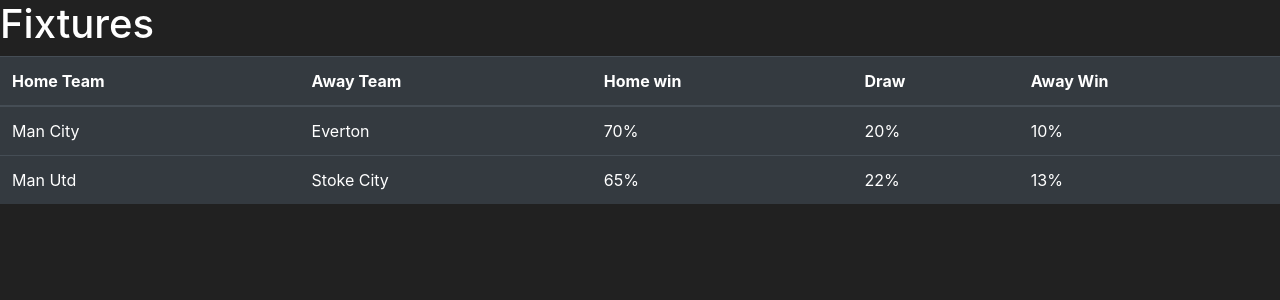
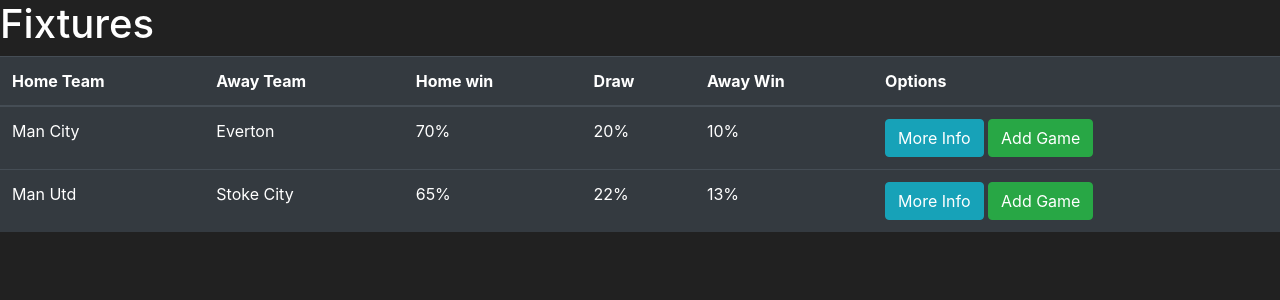
Before and after one commit to philwoz/pythonStatProject, a Flask app: page /fixtures in a window 1280 px wide. Shown: the part 56-356 px from the top of the page. Run offline with Flask 2, Linux system fonts and the light colour scheme; data comes from the database, SQL or seed files in the repository; some libraries are stand-ins or nearby versions.

Commit message:
added buttons to fixtures table

```diff
--- a/templates/fixtures.html
+++ b/templates/fixtures.html
@@ -1,10 +1,10 @@
 {% extends 'base.html' %}
 {% block title %}
-    Fixtures
+Fixtures
 {% endblock %}
 {% block content%}
-    <h1>Fixtures</h1>
-    <table class="table table-hover table-dark">
+<h1>Fixtures</h1>
+<table class="table table-hover table-dark">
     <thead>
     <tr>
         <!-- Your Columns HERE -->
@@ -13,18 +13,23 @@
         <th scope="col">Home win</th>
         <th scope="col">Draw</th>
         <th scope="col">Away Win</th>
+        <th scope="col">Options</th>
 
     </tr>
     </thead>
     <tbody>
     <!-- Your rows inside the table HERE: -->
     {% for game in games %}
-         <tr>
-        <td> {{ game.homeTeam }} </td>
-        <td> {{ game.awayTeam }} </td>
-        <td> {{ game.homeProb }} </td>
-        <td> {{ game.drawProb }} </td>
-        <td> {{ game.awayProb }} </td>
+    <tr>
+        <td> {{ game.homeTeam }}</td>
+        <td> {{ game.awayTeam }}</td>
+        <td> {{ game.homeProb }}</td>
+        <td> {{ game.drawProb }}</td>
+        <td> {{ game.awayProb }}</td>
+        <td>
+            <button class="btn btn-outline btn-info">More Info</button>
+            <button class="btn btn-outline btn-success">Add Game</button>
+        </td>
     </tr>
     {% endfor %}
 
```
